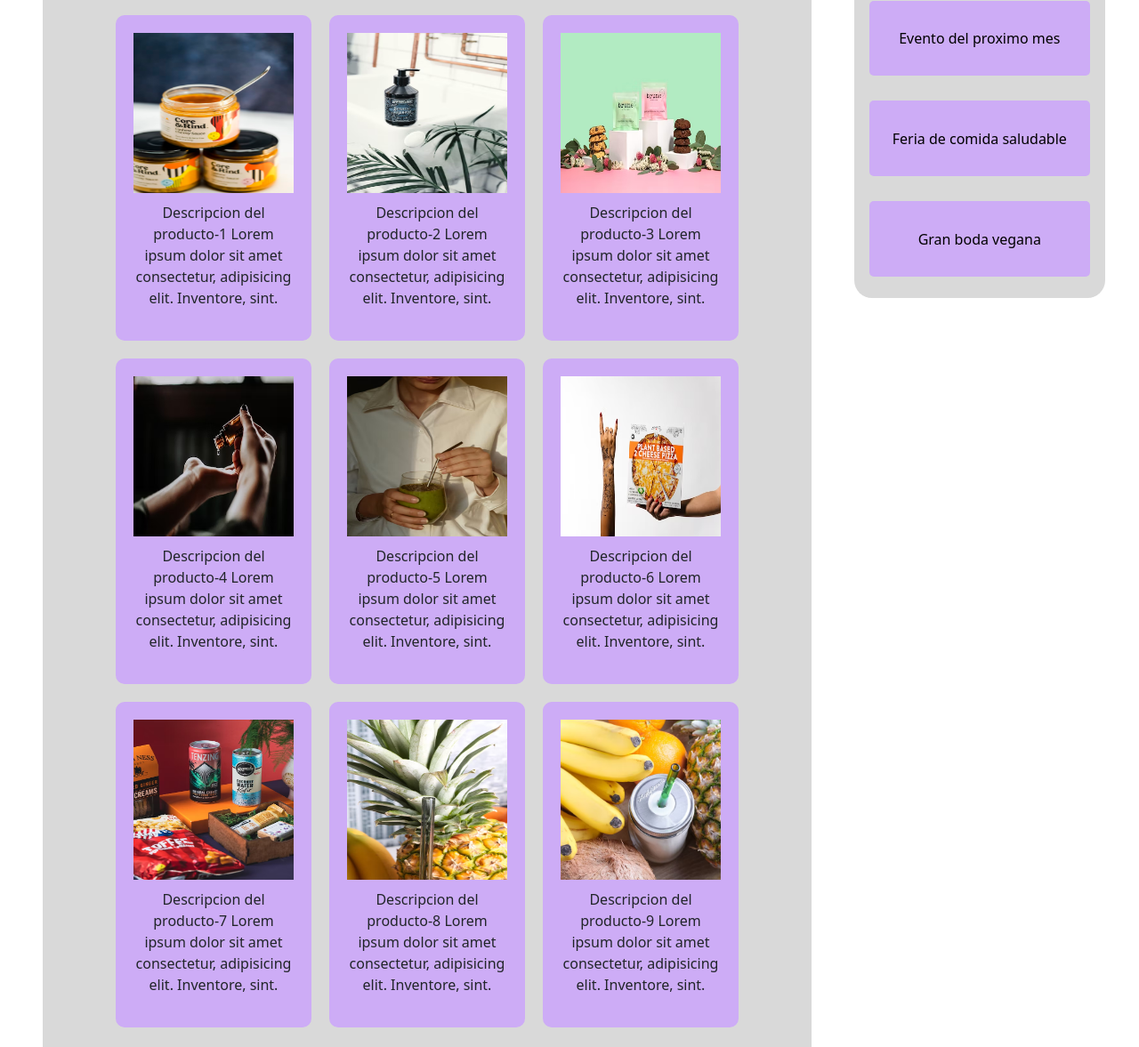
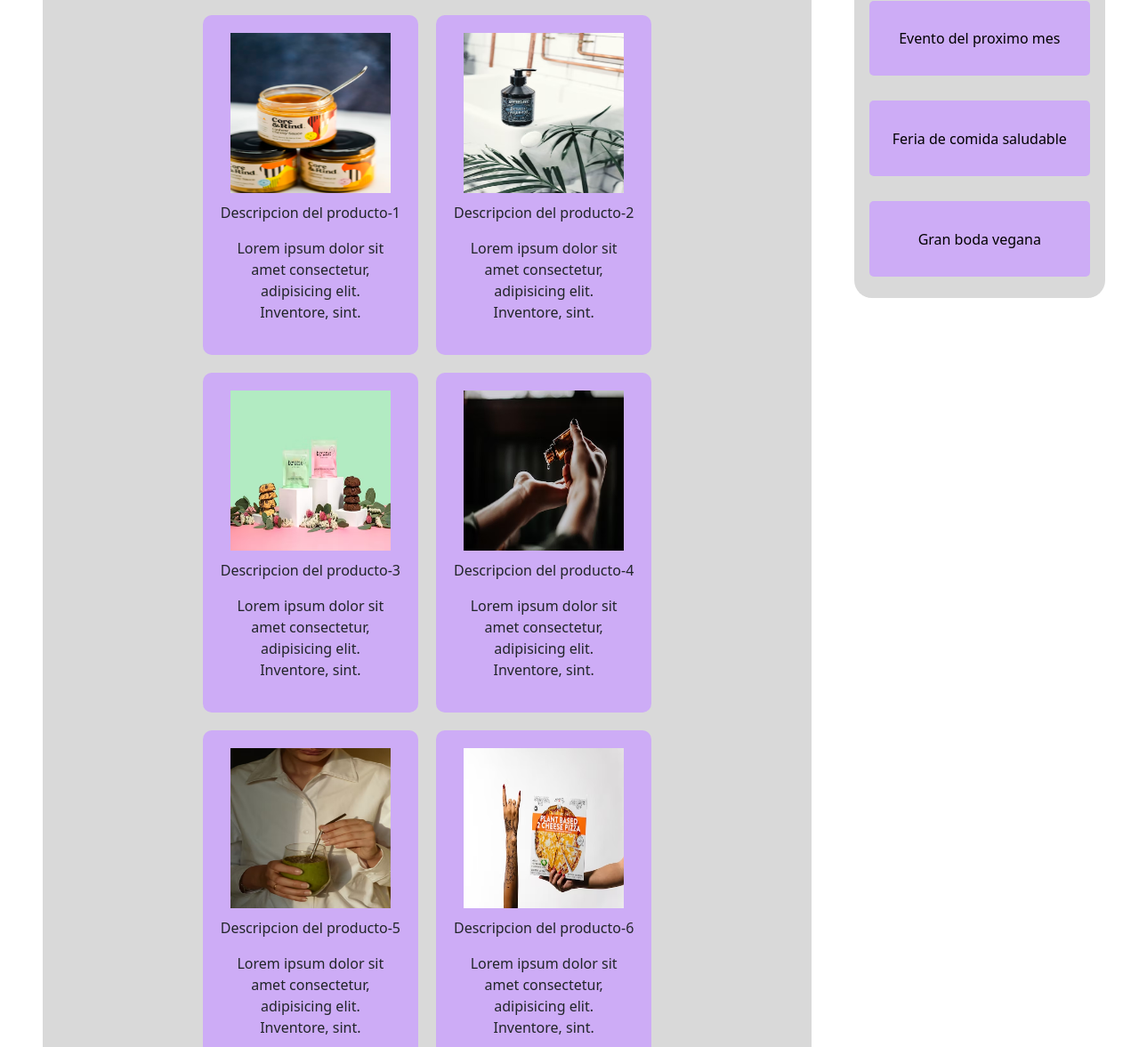
Before and after one commit to VinaEmiliano/AstroVeggie, a website: page productos.html in a window 1280 px wide. Shown: the part 220-1397 px from the top of the page at 89% size. Drawn offline with nearby package versions, Linux system fonts and the light colour scheme.

Commit message:
SEO Se implementaron etiquetas meta para favorecer el SEO. Se modico el contenido de la etiqueta "title" para cada archivo html.

```diff
--- a/productos.html
+++ b/productos.html
@@ -4,7 +4,9 @@
     <meta charset="UTF-8">
     <meta http-equiv="X-UA-Compatible" content="IE=edge">
     <meta name="viewport" content="width=device-width, initial-scale=1.0">
-    <title>Astro Veggie</title>
+    <meta name="description" content="Conoce nuestra linea de productos totalmente vegetarianos y veganos">
+    <meta name="keywords" content=" Recetas, comida, vegetariana, vegana, celiaco, salud, ">
+    <title>Productos Veggie</title>
     <link href="https://cdn.jsdelivr.net/npm/bootstrap@5.0.2/dist/css/bootstrap.min.css" rel="stylesheet" integrity="sha384-EVSTQN3/azprG1Anm3QDgpJLIm9Nao0Yz1ztcQTwFspd3yD65VohhpuuCOmLASjC" crossorigin="anonymous">
     <script src="https://cdn.jsdelivr.net/npm/bootstrap@5.0.2/dist/js/bootstrap.bundle.min.js" integrity="sha384-MrcW6ZMFYlzcLA8Nl+NtUVF0sA7MsXsP1UyJoMp4YLEuNSfAP+JcXn/tWtIaxVXM" crossorigin="anonymous"></script>
     <link rel="shortcut icon" href="./favicon/favicon.ico">
@@ -39,15 +41,15 @@
                 <h1 class="titulo">Nuestros productos</h1>
                 <article>
                     <ul id="productos__listado__grilla">
-                        <li> <img src="./imagenes/productos/producto-1.avif" alt="producto-1" class="productos__listado__imagenes"> <p class="productos__listado__descripcion">Descripcion del producto-1 Lorem ipsum dolor sit amet consectetur, adipisicing elit. Inventore, sint.</p></li>
-                        <li> <img src="./imagenes/productos/producto-2.avif" alt="producto-2" class="productos__listado__imagenes"> <p class="productos__listado__descripcion">Descripcion del producto-2 Lorem ipsum dolor sit amet consectetur, adipisicing elit. Inventore, sint.</p></li>
-                        <li> <img src="./imagenes/productos/producto-3.avif" alt="producto-3" class="productos__listado__imagenes"> <p class="productos__listado__descripcion">Descripcion del producto-3 Lorem ipsum dolor sit amet consectetur, adipisicing elit. Inventore, sint.</p></li>
-                        <li> <img src="./imagenes/productos/producto-4.avif" alt="producto-4" class="productos__listado__imagenes"> <p class="productos__listado__descripcion">Descripcion del producto-4 Lorem ipsum dolor sit amet consectetur, adipisicing elit. Inventore, sint.</p></li>
-                        <li> <img src="./imagenes/productos/producto-5.avif" alt="producto-5" class="productos__listado__imagenes"> <p class="productos__listado__descripcion">Descripcion del producto-5 Lorem ipsum dolor sit amet consectetur, adipisicing elit. Inventore, sint.</p></li>
-                        <li> <img src="./imagenes/productos/producto-6.avif" alt="producto-6" class="productos__listado__imagenes"> <p class="productos__listado__descripcion">Descripcion del producto-6 Lorem ipsum dolor sit amet consectetur, adipisicing elit. Inventore, sint.</p></li>
-                        <li> <img src="./imagenes/productos/producto-7.avif" alt="producto-7" class="productos__listado__imagenes"> <p class="productos__listado__descripcion">Descripcion del producto-7 Lorem ipsum dolor sit amet consectetur, adipisicing elit. Inventore, sint.</p></li>
-                        <li> <img src="./imagenes/productos/producto-8.avif" alt="producto-8" class="productos__listado__imagenes"> <p class="productos__listado__descripcion">Descripcion del producto-8 Lorem ipsum dolor sit amet consectetur, adipisicing elit. Inventore, sint.</p></li>
-                        <li> <img src="./imagenes/productos/producto-9.avif" alt="producto-9" class="productos__listado__imagenes"> <p class="productos__listado__descripcion">Descripcion del producto-9 Lorem ipsum dolor sit amet consectetur, adipisicing elit. Inventore, sint.</p></li>
+                        <li> <img src="./imagenes/productos/producto-1.avif" alt="producto-1" class="productos__listado__imagenes"> <p>Descripcion del producto-1</p> <p class="productos__listado__descripcion">Lorem ipsum dolor sit amet consectetur, adipisicing elit. Inventore, sint.</p></li>
+                        <li> <img src="./imagenes/productos/producto-2.avif" alt="producto-2" class="productos__listado__imagenes"> <p>Descripcion del producto-2</p> <p class="productos__listado__descripcion"> Lorem ipsum dolor sit amet consectetur, adipisicing elit. Inventore, sint.</p></li>
+                        <li> <img src="./imagenes/productos/producto-3.avif" alt="producto-3" class="productos__listado__imagenes"> <p>Descripcion del producto-3</p> <p class="productos__listado__descripcion"> Lorem ipsum dolor sit amet consectetur, adipisicing elit. Inventore, sint.</p></li>
+                        <li> <img src="./imagenes/productos/producto-4.avif" alt="producto-4" class="productos__listado__imagenes"> <p>Descripcion del producto-4</p> <p class="productos__listado__descripcion"> Lorem ipsum dolor sit amet consectetur, adipisicing elit. Inventore, sint.</p></li>
+                        <li> <img src="./imagenes/productos/producto-5.avif" alt="producto-5" class="productos__listado__imagenes"> <p>Descripcion del producto-5</p> <p class="productos__listado__descripcion"> Lorem ipsum dolor sit amet consectetur, adipisicing elit. Inventore, sint.</p></li>
+                        <li> <img src="./imagenes/productos/producto-6.avif" alt="producto-6" class="productos__listado__imagenes"> <p>Descripcion del producto-6</p> <p class="productos__listado__descripcion"> Lorem ipsum dolor sit amet consectetur, adipisicing elit. Inventore, sint.</p></li>
+                        <li> <img src="./imagenes/productos/producto-7.avif" alt="producto-7" class="productos__listado__imagenes"> <p>Descripcion del producto-7</p> <p class="productos__listado__descripcion"> Lorem ipsum dolor sit amet consectetur, adipisicing elit. Inventore, sint.</p></li>
+                        <li> <img src="./imagenes/productos/producto-8.avif" alt="producto-8" class="productos__listado__imagenes"> <p>Descripcion del producto-8</p> <p class="productos__listado__descripcion"> Lorem ipsum dolor sit amet consectetur, adipisicing elit. Inventore, sint.</p></li>
+                        <li> <img src="./imagenes/productos/producto-9.avif" alt="producto-9" class="productos__listado__imagenes"> <p>Descripcion del producto-9</p> <p class="productos__listado__descripcion"> Lorem ipsum dolor sit amet consectetur, adipisicing elit. Inventore, sint.</p></li>
                     </ul>
                 </article>
                 <div id="boton__inicio">
```
Also changed, not shown: contacto.html (+3 -1 lines), eventos.html (+3 -1 lines), index.html (+2 -0 lines), recetas.html (+3 -1 lines).
